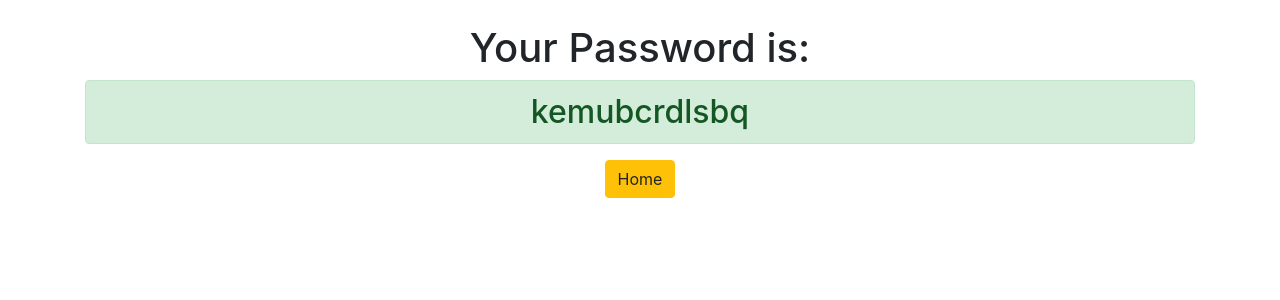
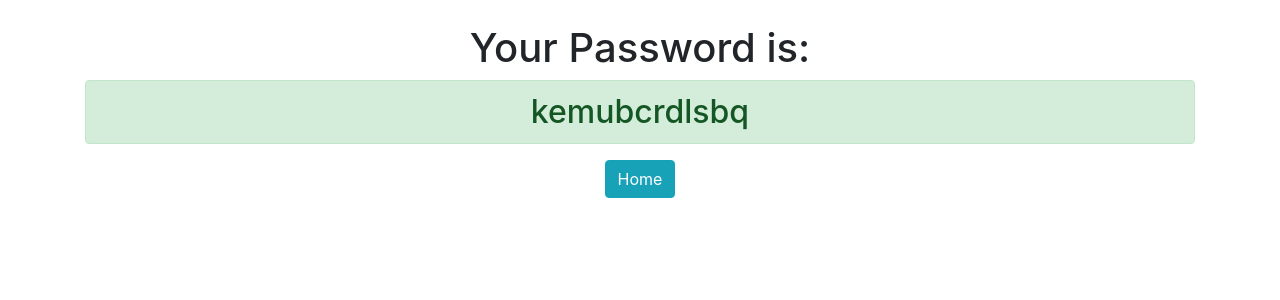
Before and after one commit to sulovegurung/django3-password-generator, a Django app: page /password/ in a window 1280 px wide. Shown: the top 300 px of the page. Run offline with Django 3.2, Linux system fonts and the light colour scheme; some libraries are stand-ins or nearby versions.

Commit message:
I made some tweaks

```diff
--- a/generator/templates/generator/password.html
+++ b/generator/templates/generator/password.html
@@ -4,6 +4,7 @@
     <h1>Your Password is:</h1>
     <h2 class="alert alert-success">{{ password }}</h2>
     <!-- <h2 class="alert alert-warning">{{ password }}</h2> -->
-    <a href = "{% url 'home'%}" class="btn btn-warning">Home</a>
+    <!-- <a href = "{% url 'home'%}" class="btn btn-warning">Home</a> -->
+    <a href = "{% url 'home'%}" class="btn btn-info">Home</a>
 
 </div>
```
